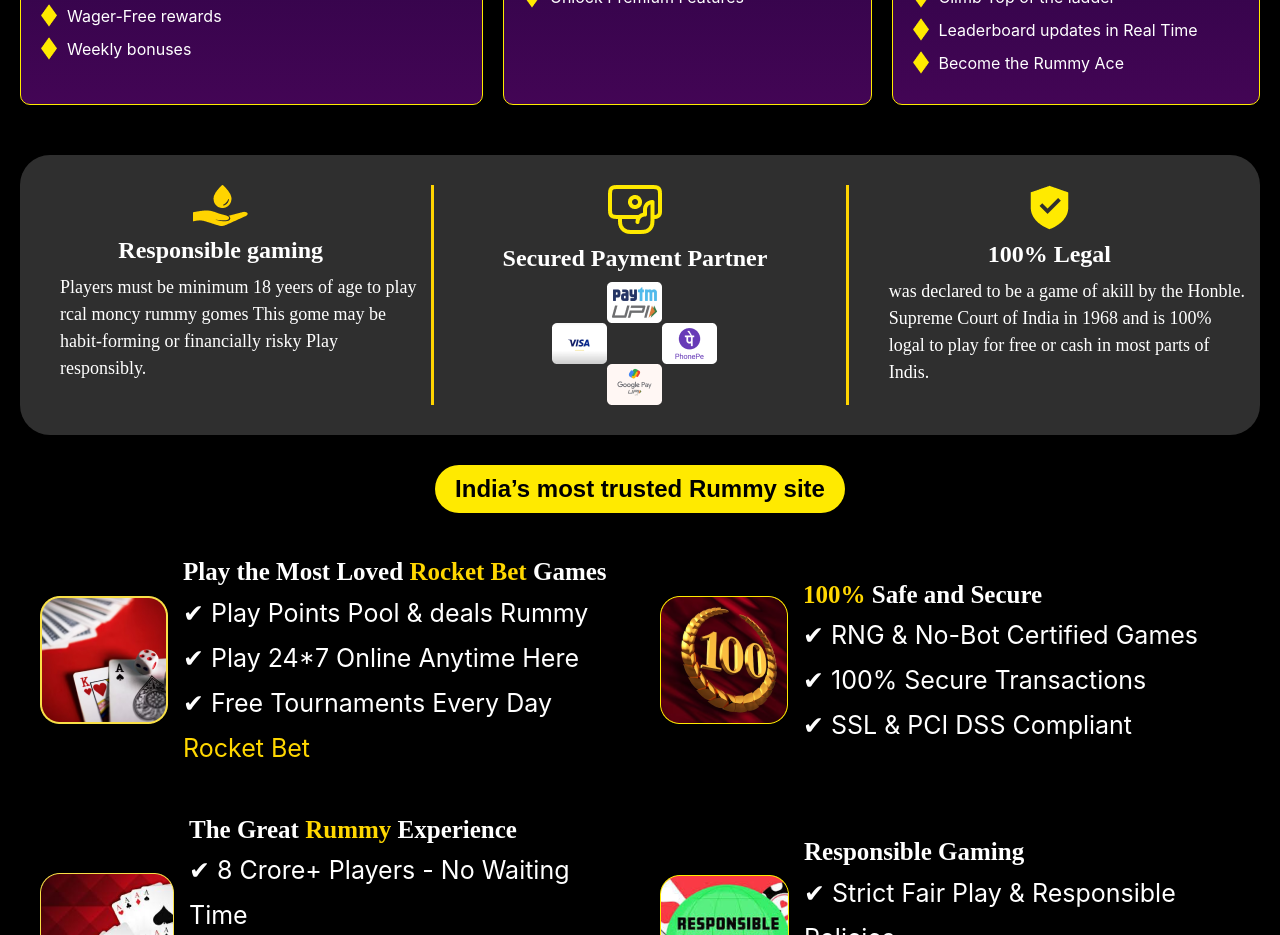
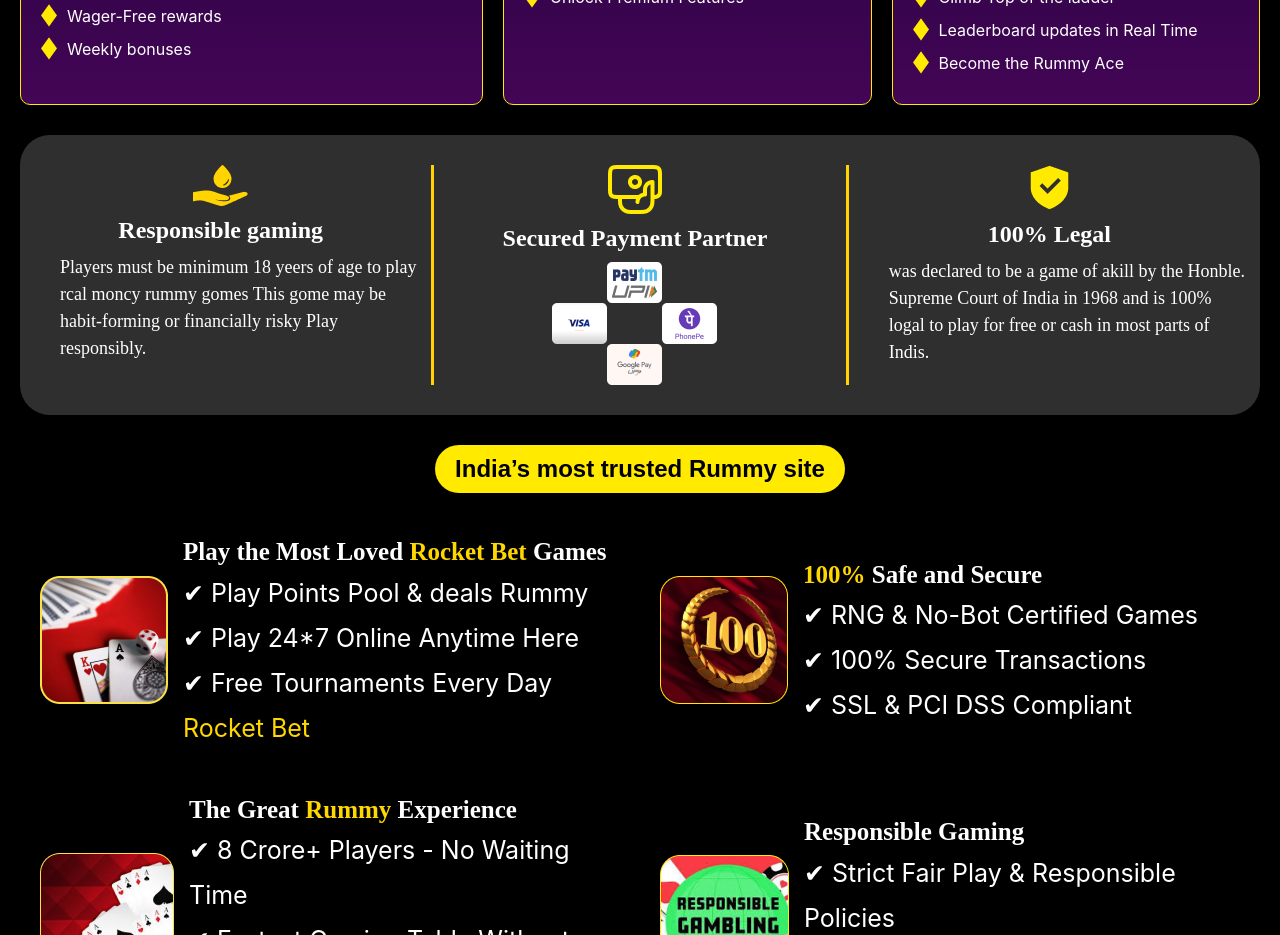
Before and after one commit to pprashantsingh/clientGame, a React (Create React App) app: page / in a window 1280 px wide. Shown: the part 1000-1935 px from the top of the page. Built offline with nearby package versions, Linux system fonts and the light colour scheme.

Commit message:
change style

```diff
--- a/src/Componets/Paymentpartner/Paymentpartner.css
+++ b/src/Componets/Paymentpartner/Paymentpartner.css
@@ -1,6 +1,6 @@
 .payment_container{
     margin: 10px 20px;
-    margin-top: 30px;
+    /* margin-top: 30px; */
     border-radius: 30px;
     background-color: #2F2F2F;
     color: white;
```
